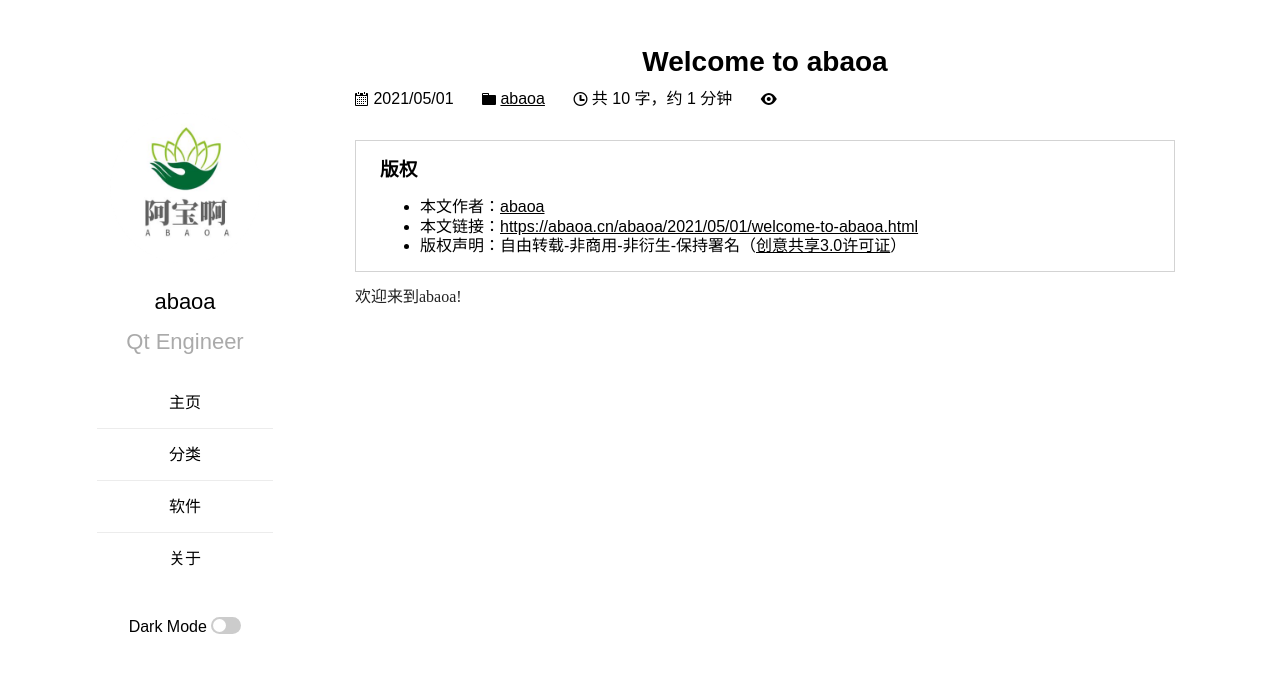
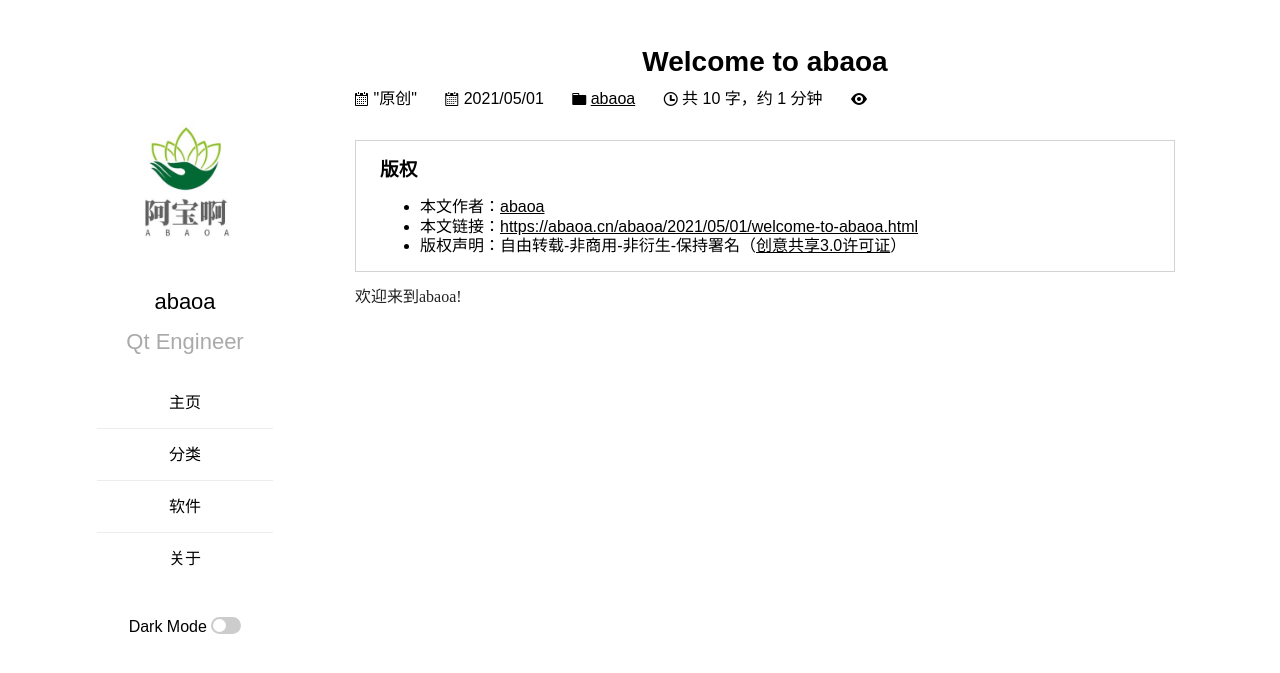
Before and after one commit to abaoa/abaoa.github.io, a Jekyll site: the page built from _posts/2021-05-01-welcome to abaoa.md, in a window 1280 px wide. Shown: the top 673 px of the page. Built offline with Jekyll 4.4.1, drawn with Linux system fonts in a browser that asks for light colours; comment, search, counter and statistics services are not loaded.

Commit message:
增加是否为原创文章标志

```diff
--- a/_layouts/post.html
+++ b/_layouts/post.html
@@ -10,6 +10,14 @@ layout: default
     <h2 align="center" class="post-title">{{ page.title | escape }}</h2>
   </a>
   <div class="post-meta1">
+
+    <!-- 文章类型 -->
+	<span style="margin-right:24px; class="meta-info">
+	{%- if page.original -%}
+	<span class="octicon octicon-calendar"></span> "原创"
+	{%- endif -%}
+
+    </span>
 
     <!-- 文章时间 -->
 	<span style="margin-right:24px; class="meta-info">
--- a/_posts/2021-05-01-welcome to abaoa.md
+++ b/_posts/2021-05-01-welcome to abaoa.md
@@ -6,7 +6,7 @@ categories: [abaoa]
 published: true
 comments: false
 copyright: true
-OriginalArticle: true
+original: true
 permalink:
 ---
 
```
Also changed, not shown: _posts/2021-06-25-QImage与cvMat转换.md (+1 -1 lines).
